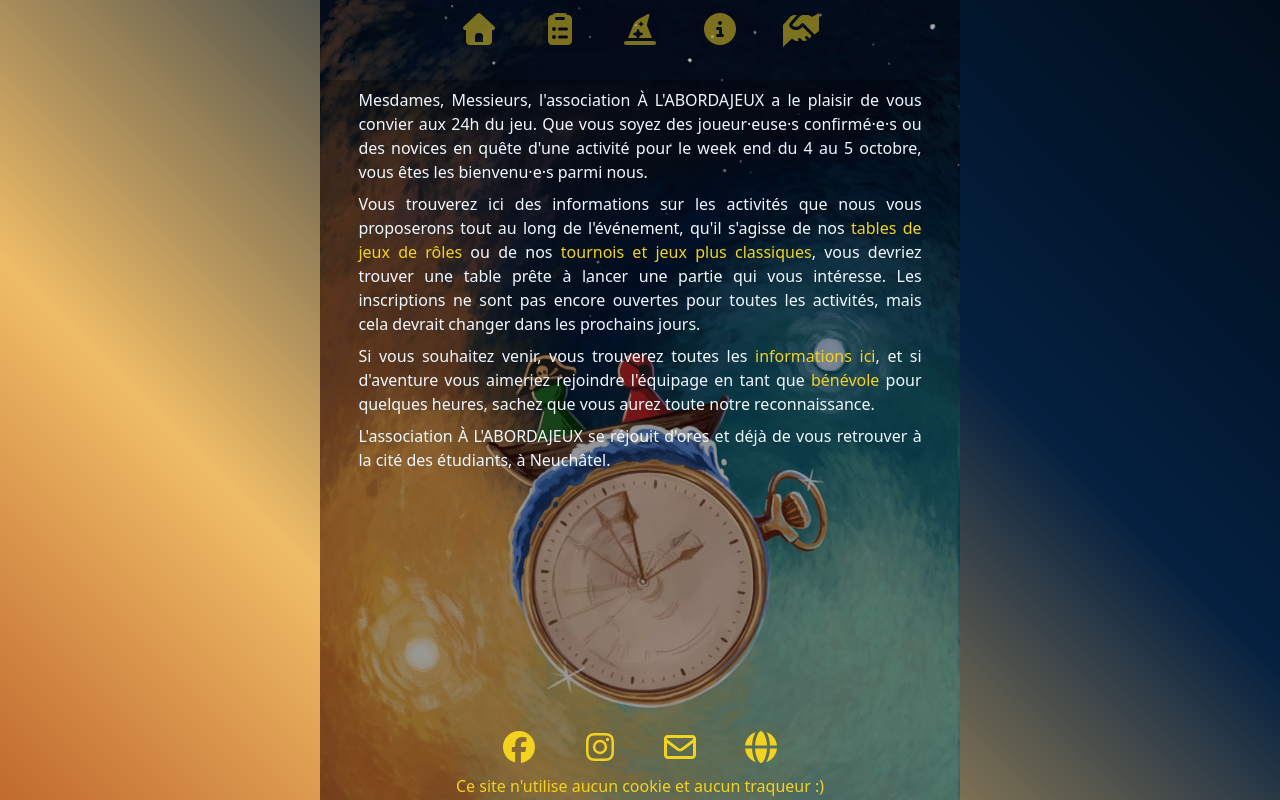
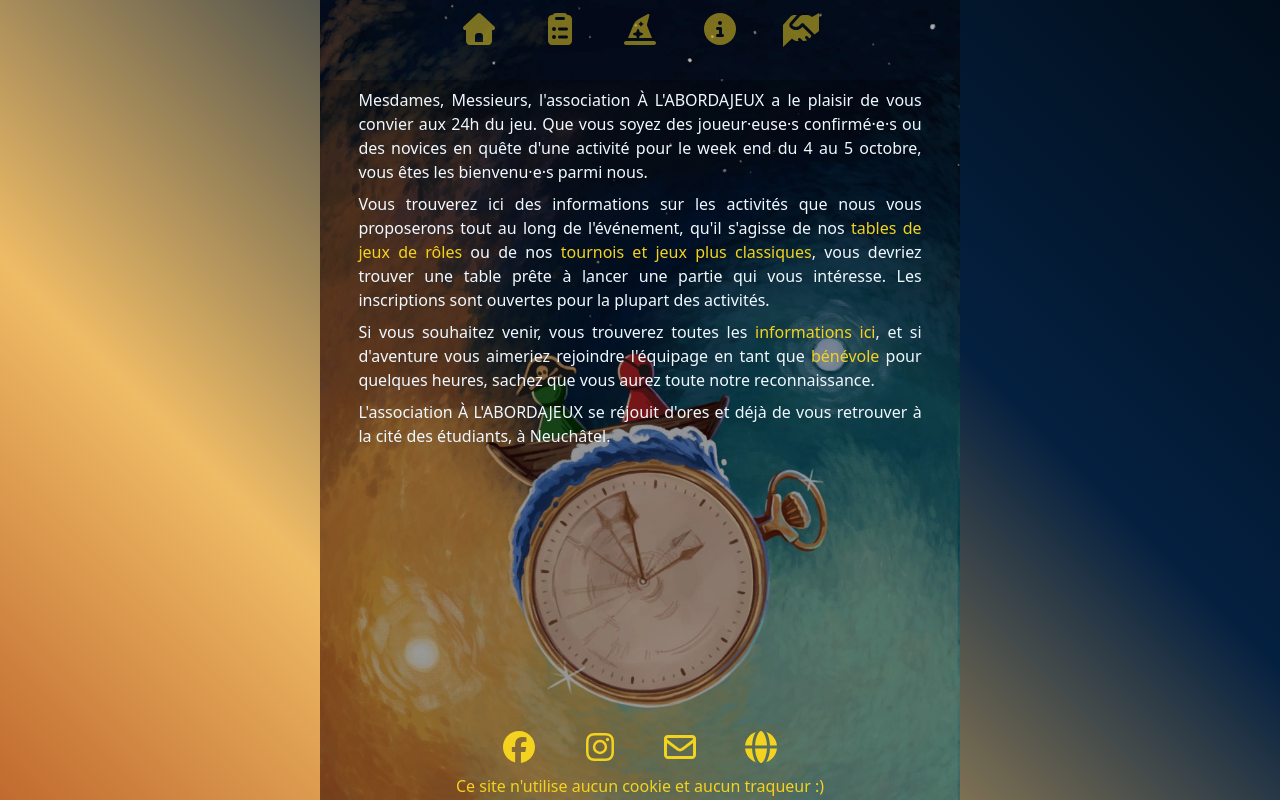
Before and after one commit to 24h-abordajeux/24h-abordajeux.github.io, a Vue app: page / in a window 1280 px wide. Built offline with nearby package versions, Linux system fonts and the light colour scheme; no server answers.

Commit message:
home test change

```diff
--- a/src/components/Home.vue
+++ b/src/components/Home.vue
@@ -22,7 +22,7 @@ function goTo(page: string) {
         <span class="fake_link" @click="goTo('rpg')">tables de jeux de rôles</span> ou de nos
         <span class="fake_link" @click="goTo('events')">tournois et jeux plus classiques</span>,
         vous devriez trouver une table prête à lancer une partie qui vous intéresse. Les inscriptions
-        ne sont pas encore ouvertes pour toutes les activités, mais cela devrait changer dans les prochains jours.
+        sont ouvertes pour la plupart des activités.
     </div>
     <div class="home">
         Si vous souhaitez venir, vous trouverez toutes les
```
